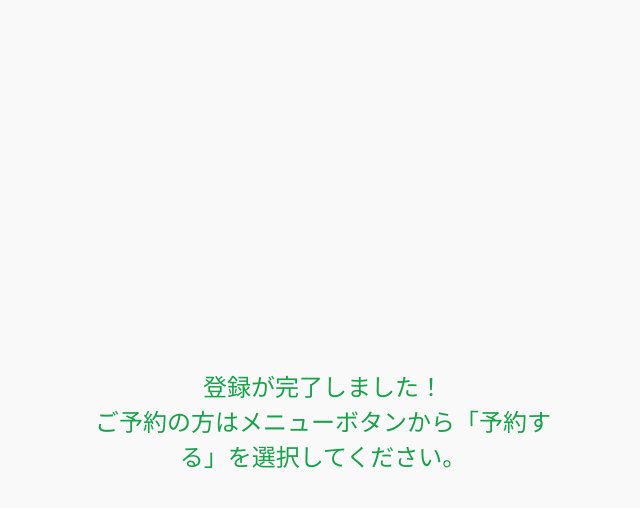
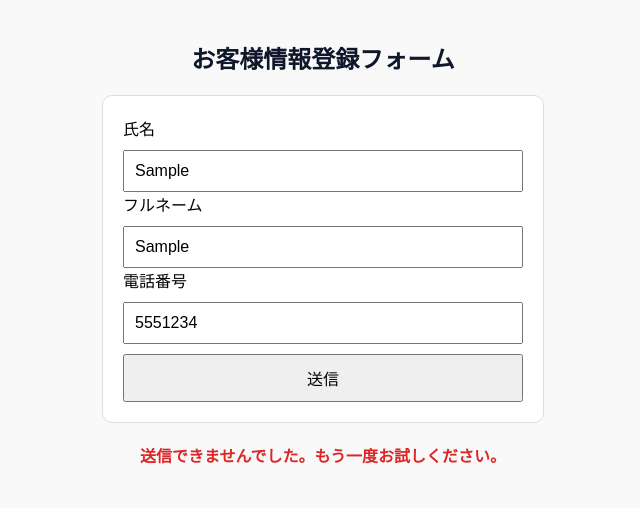
Before and after one commit to katamariainodesu-gif/1sinnkitouroku, a plain HTML site: page index.html in a window 1280 px wide. Both pictures are taken after typing "Sample", "Sample", "5551234" into the empty fields and a click on the button "送信". Shown: the whole page, without its empty margins (317-957 px from the left). Drawn offline with Linux system fonts and the light colour scheme; no server answers.

Commit message:
index.html

```diff
--- a/index.html
+++ b/index.html
@@ -1,8 +1,8 @@
 <!DOCTYPE html>
 <html lang="ja">
 <head>
-<meta charset="UTF-8" />
-<meta name="viewport" content="width=device-width, initial-scale=1.0"/>
+<meta charset="UTF-8">
+<meta name="viewport" content="width=device-width, initial-scale=1.0">
 <title>お客様情報登録フォーム</title>
 <style>
   body {
@@ -45,13 +45,14 @@
     padding: 20px;
     box-sizing: border-box;
   }
+  #error-message { display: none; color: #dc2626; text-align: center; margin-top: 20px; font-weight: bold; }
 </style>
 </head>
 <body>
 
 <div id="form-page" class="page active">
   <h2 class="page-title">お客様情報登録フォーム</h2>
-  <form id="customer-form" action="https://hook.eu2.make.com/8anawrwfconzdpic5voda2vcjg2ayjhi" target="hidden-iframe">
+  <form id="customer-form">
     <label for="firstName">氏名</label>
     <input type="text" id="firstName" name="firstName" placeholder="山田 太郎" required />
 
@@ -65,21 +66,17 @@
 
     <button type="submit">送信</button>
   </form>
+  <div id="error-message">送信できませんでした。もう一度お試しください。</div>
 </div>
 
 <div id="completion-page">
   登録が完了しました！<br>ご予約の方はメニューボタンから「予約する」を選択してください。
 </div>
 
-<!-- 送信専用の隠しiframe -->
-<iframe name="hidden-iframe" style="display:none;"></iframe>
+<script>
+const webhookURL = "https://hook.eu2.make.com/8anawrwfconzdpic5voda2vcjg2ayjhi";
 
-<script>
-const form = document.getElementById("customer-form");
-const formPage = document.getElementById("form-page");
-const completionPage = document.getElementById("completion-page");
-
-// URLパラメータからuserIdを取得してhiddenにセット
+// URLパラメータからuserIdを取得
 window.onload = function() {
   const params = new URLSearchParams(window.location.search);
   const userId = params.get("userId");
@@ -88,13 +85,39 @@ window.onload = function() {
   }
 };
 
-// フォーム送信後に完了画面を表示
-form.addEventListener("submit", function(e){
-  setTimeout(() => {
-    formPage.classList.remove("active");
-    completionPage.style.height = window.innerHeight + "px";
-    completionPage.style.display = "flex";
-  }, 300);
+const form = document.getElementById("customer-form");
+const errorMessage = document.getElementById("error-message");
+const formPage = document.getElementById("form-page");
+const completionPage = document.getElementById("completion-page");
+
+form.addEventListener("submit", async (e) => {
+  e.preventDefault();
+  errorMessage.style.display = "none";
+
+  const formData = new FormData(form);
+  const data = {
+    userId: formData.get("userId"),
+    firstName: formData.get("firstName"),
+    fullName: formData.get("fullName"),
+    phone: formData.get("phone")
+  };
+
+  try {
+    await fetch(webhookURL, {
+      method: "POST",
+      headers: { "Content-Type": "application/json" },
+      body: JSON.stringify(data)
+    });
+  } catch(err) {
+    console.error("送信エラー:", err);
+    errorMessage.style.display = "block";
+    return;
+  }
+
+  // 完了画面に切り替え
+  formPage.classList.remove("active");
+  completionPage.style.height = window.innerHeight + "px";
+  completionPage.style.display = "flex";
 });
 </script>
 
```
